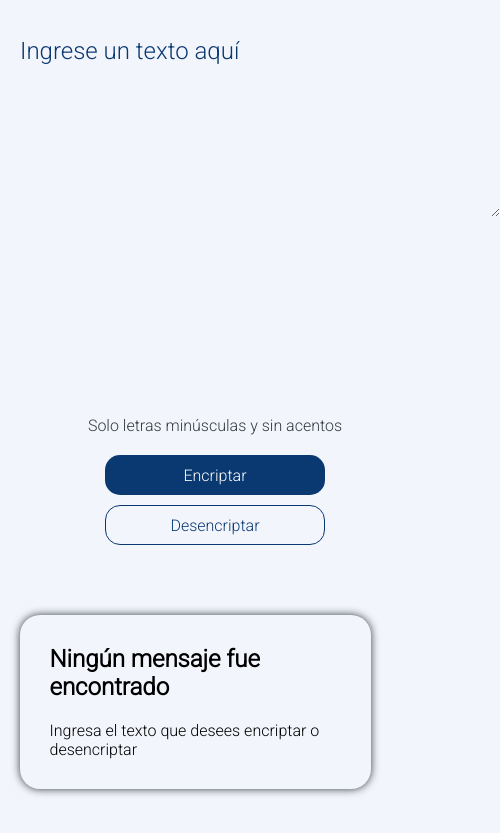
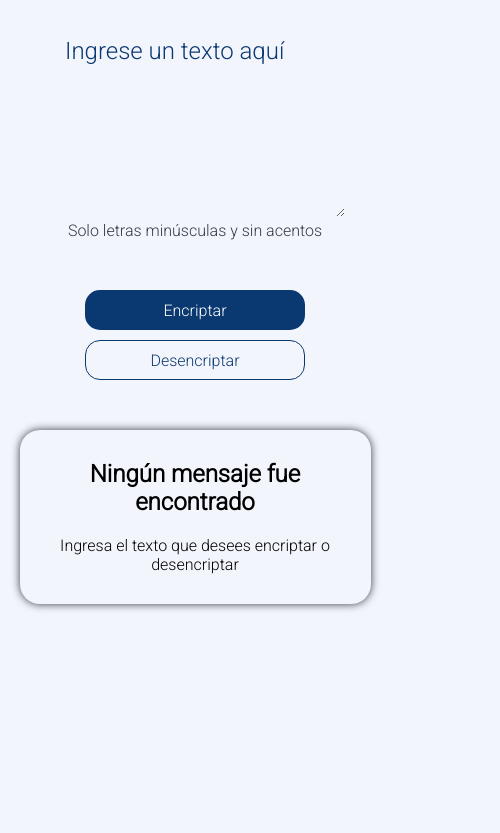
Before and after one commit to Edalenp/reto-encriptador, a plain HTML site: page index.html in a window 390 px wide. Shown: the part 75-908 px from the top of the page, 500 px wide, since content can reach past the window. After the commit the page ends 844 px from the top, so only its background shows below. Drawn offline with Linux system fonts and the light colour scheme.

Commit message:
Estados de una página

```diff
--- a/styles.css
+++ b/styles.css
@@ -146,6 +146,7 @@ button:hover {
         padding: 30px;
         border-radius: 20px;
         box-shadow: 0 0 8px var(--gray);
+        text-align: center;
     }
 
     .contenedor-espera-responsive h2 {
@@ -154,13 +155,20 @@ button:hover {
 }
 
 @media screen and (max-width: 468px) {
+    .contenedor-texto, #texto-introducido {
+        width: 300px;
+        height: auto;
+    }
+
     .contenedor-botones {
-        width: 430px;
+        width: 300px;
+        margin: 0 auto;
     }
 
     .botones {
         display: flex;
         flex-direction: column;
         gap: 10px;
+        margin: 50px 0 0;
     }
 }
```
